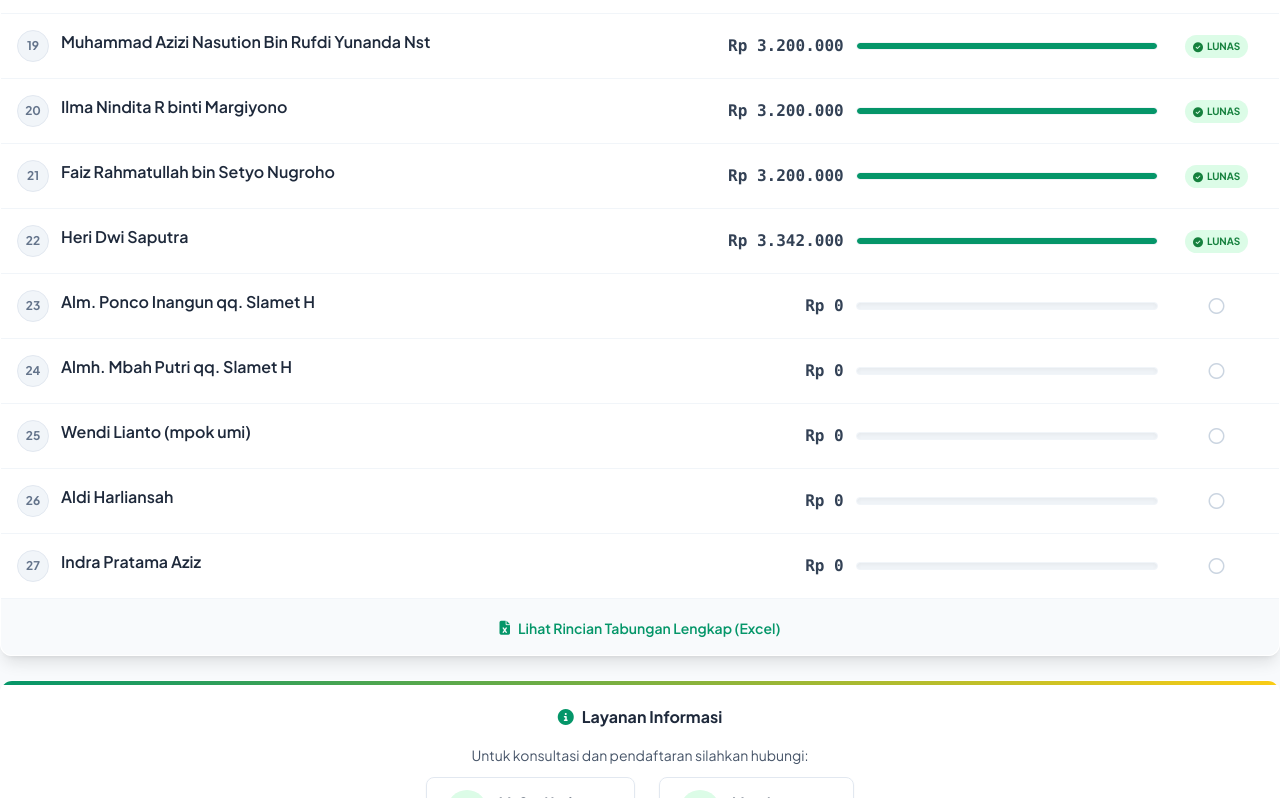
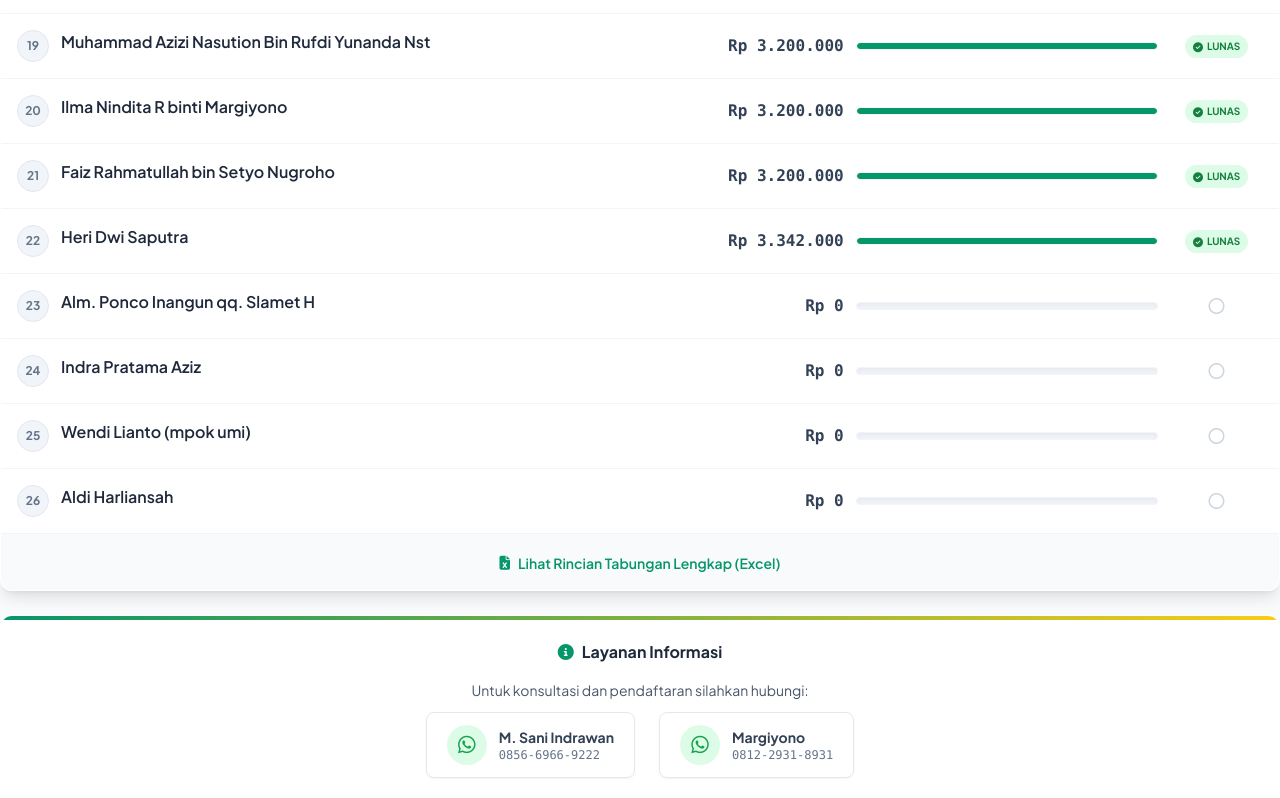
Before and after one commit to msindrawan/tabunganqurban, a plain HTML site: page index.html in a window 1280 px wide. Shown: the part 1968-2766 px from the top of the page. Drawn offline with nearby package versions, Linux system fonts and the light colour scheme.

Commit message:
Update names in the data array in index.html

```diff
--- a/index.html
+++ b/index.html
@@ -399,10 +399,9 @@
             // KELOMPOK 4
             { id: 22, name: "Heri Dwi Saputra", deposited: 3342000 },
             { id: 23, name: "Alm. Ponco Inangun qq. Slamet H", deposited: 0 },
-            { id: 24, name: "Almh. Mbah Putri qq. Slamet H", deposited: 0 },
+            { id: 24, name: "Indra Pratama Aziz", deposited: 0 },
             { id: 25, name: "Wendi Lianto (mpok umi)", deposited: 0 },
-            { id: 26, name: "Aldi Harliansah", deposited: 0 },
-            { id: 27, name: "Indra Pratama Aziz", deposited: 0 }
+            { id: 26, name: "Aldi Harliansah", deposited: 0 }
         ];
 
         // --- STATE FILTER & SORT ---
```
